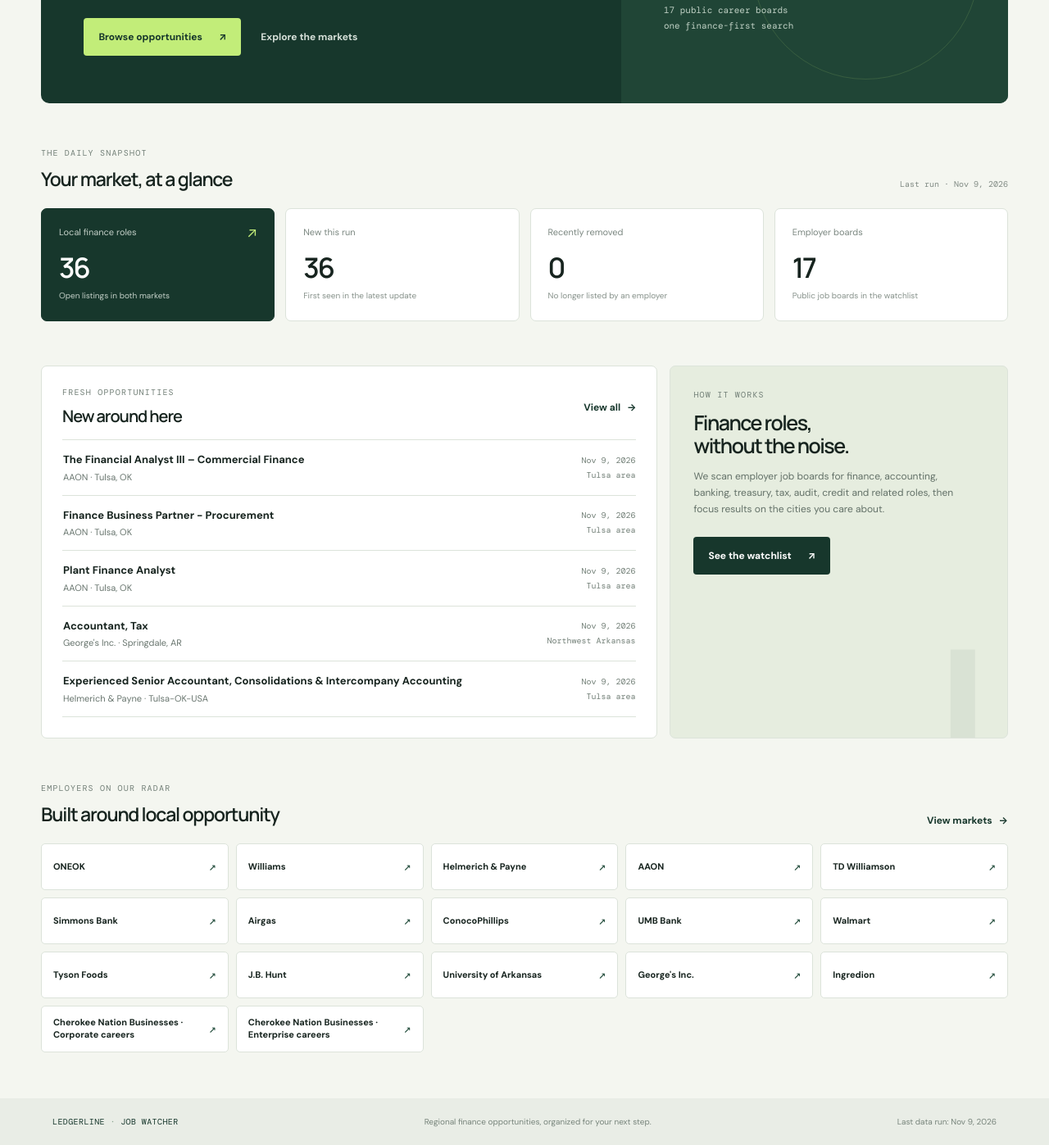
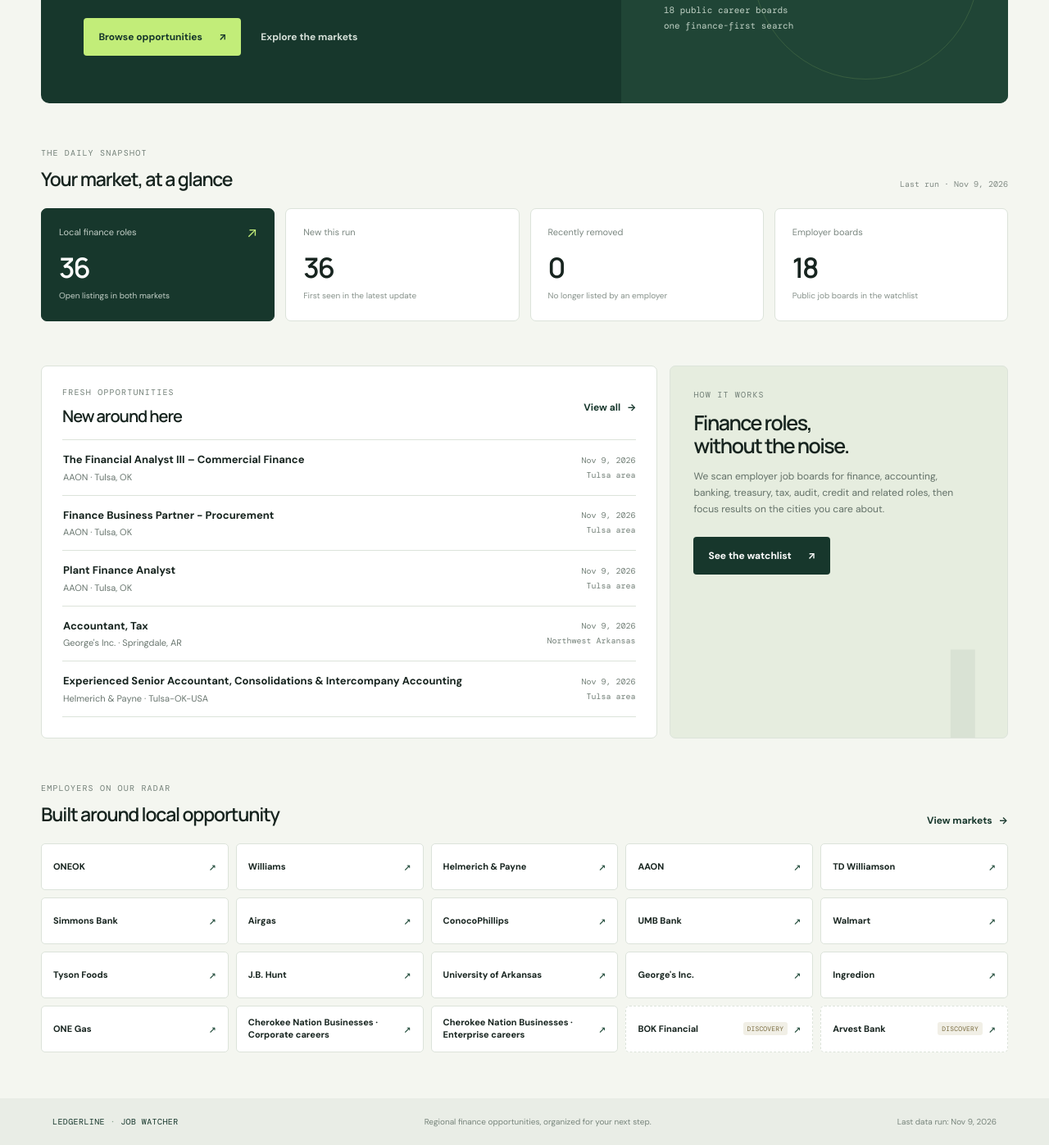
Before and after one commit to bradenking44-code/job-watcher, a plain HTML site: page site/index.html in a window 1280 px wide. Shown: the part 423-1820 px from the top of the page at 82% size. Drawn offline with nearby package versions, Linux system fonts and the light colour scheme; files whose address does not match are found by name.

Commit message:
Add ONE Gas and balance employer tiles

```diff
--- a/config/sources.json
+++ b/config/sources.json
@@ -228,6 +228,17 @@
       "career_url": "https://ingredion.wd1.myworkdayjobs.com/en-US/IngredionCareers"
     },
     {
+      "id": "one_gas",
+      "employer": "ONE Gas",
+      "markets": ["tulsa_ok"],
+      "locality_hint": "Tulsa-area openings",
+      "ats": "Oracle Cloud Recruiting",
+      "api_type": "oracle_candidate_experience",
+      "site_number": "ONEGas-Careers",
+      "api_endpoint": "https://ibedqy.fa.ocs.oraclecloud.com/hcmRestApi/resources/latest/recruitingCEJobRequisitions",
+      "career_url": "https://ibedqy.fa.ocs.oraclecloud.com/hcmUI/CandidateExperience/en/sites/ONEGas-Careers/jobs"
+    },
+    {
       "id": "cherokee_nation_businesses_corporate",
       "employer": "Cherokee Nation Businesses",
       "board_name": "Corporate careers",
@@ -258,7 +269,7 @@
       "employer": "BOK Financial",
       "markets": ["tulsa_ok"],
       "ats": "SAP SuccessFactors Recruiting Marketing",
-      "career_url": "https://jobs.bokf.com/tulsa-jobs",
+      "career_url": "https://jobs.bokf.com/go/",
       "status": "pending_public_json_endpoint_validation"
     },
     {
--- a/site/assets/app.js
+++ b/site/assets/app.js
@@ -124,10 +124,12 @@ function emptyState(title, message, linkText = 'Browse employer boards', linkHre
 function sourceCard(source) {
   const href = safeUrl(source.career_url);
   const card = document.createElement(href ? 'a' : 'div');
-  card.className = 'source-card';
+  const pending = Boolean(source.status);
+  card.className = `source-card${pending ? ' source-card-pending' : ''}`;
   if (href) { card.href = href; card.target = '_blank'; card.rel = 'noopener noreferrer'; }
   const label = source.board_name ? `${source.employer} · ${source.board_name}` : source.employer;
-  card.innerHTML = `<strong>${escapeHtml(label)}</strong><span class="source-arrow" aria-hidden="true">↗</span>`;
+  const state = pending ? '<span class="source-status">DISCOVERY</span>' : '';
+  card.innerHTML = `<strong>${escapeHtml(label)}</strong><span class="source-card-meta">${state}<span class="source-arrow" aria-hidden="true">↗</span></span>`;
   return card;
 }
 
@@ -158,7 +160,7 @@ function renderToday() {
     else jobs.slice(0, 5).forEach((job) => list.append(jobLink(job, true)));
   }
   const sources = document.getElementById('source-cards');
-  if (sources) { sources.replaceChildren(); DATA.sources.forEach((source) => sources.append(sourceCard(source))); }
+  if (sources) { sources.replaceChildren(); [...DATA.sources, ...DATA.candidates].forEach((source) => sources.append(sourceCard(source))); }
 }
 
 function renderBrowse() {
--- a/site/assets/site.css
+++ b/site/assets/site.css
@@ -116,7 +116,10 @@ h1, h2, p { margin-top: 0; }
 .source-card { display: flex; align-items: center; justify-content: space-between; gap: 9px; min-height: 57px; padding: 12px 14px; border: 1px solid var(--line); border-radius: 5px; background: #fff; text-decoration: none; transition: border-color .16s ease, transform .16s ease; }
 .source-card:hover { transform: translateY(-2px); border-color: #90ab96; }
 .source-card strong { font-size: 11px; line-height: 1.4; }
-.source-card span { color: #7f8a83; font: 10px var(--mono); }
+.source-card-meta { display: flex; flex: 0 0 auto; align-items: center; gap: 7px; }
+.source-card .source-arrow { color: var(--green-2); font: 15px var(--mono); }
+.source-card .source-status { padding: 3px 5px; border-radius: 3px; background: #f1efe6; color: #796b3f; font: 8px var(--mono); letter-spacing: .02em; }
+.source-card-pending { border-style: dashed; }
 .source-arrow { color: var(--green-2) !important; font-size: 15px !important; }
 .notice-bar { margin: 0 0 35px; padding: 13px 16px; border-left: 3px solid var(--orange); background: #fff0e6; color: #70462f; font-size: 12px; line-height: 1.55; }
 .notice-bar[hidden] { display: none; }
--- a/site/index.html
+++ b/site/index.html
@@ -41,7 +41,7 @@
         <div class="market-stamp"><span class="stamp-dot"></span><span>MARKETS IN VIEW</span></div>
         <p class="hero-region">Tulsa, OK<span>+</span>Northwest Arkansas</p>
         <div class="hero-rule"></div>
-        <p class="hero-side-note"><span id="hero-source-count">17</span> public career boards<br>one finance-first search</p>
+        <p class="hero-side-note"><span id="hero-source-count">18</span> public career boards<br>one finance-first search</p>
         <span class="hero-orbit orbit-one" aria-hidden="true"></span>
         <span class="hero-orbit orbit-two" aria-hidden="true"></span>
       </div>
@@ -74,7 +74,7 @@
         </article>
         <article class="metric-card">
           <span class="metric-label">Employer boards</span>
-          <strong class="metric-value" id="metric-sources">17</strong>
+          <strong class="metric-value" id="metric-sources">18</strong>
           <span class="metric-foot">Public job boards in the watchlist</span>
         </article>
       </div>
```
Also changed, not shown: site/market.html (+1 -1 lines), 1 other file.
